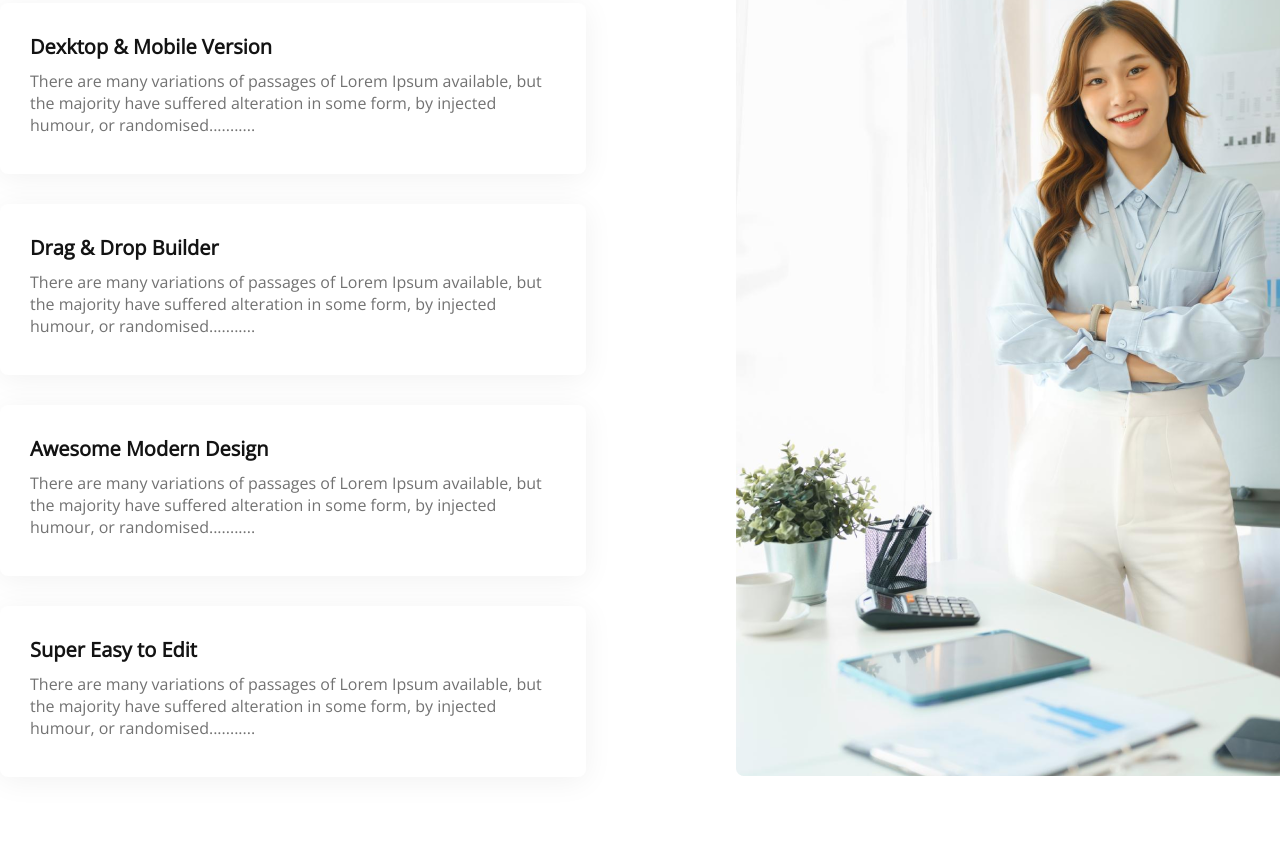
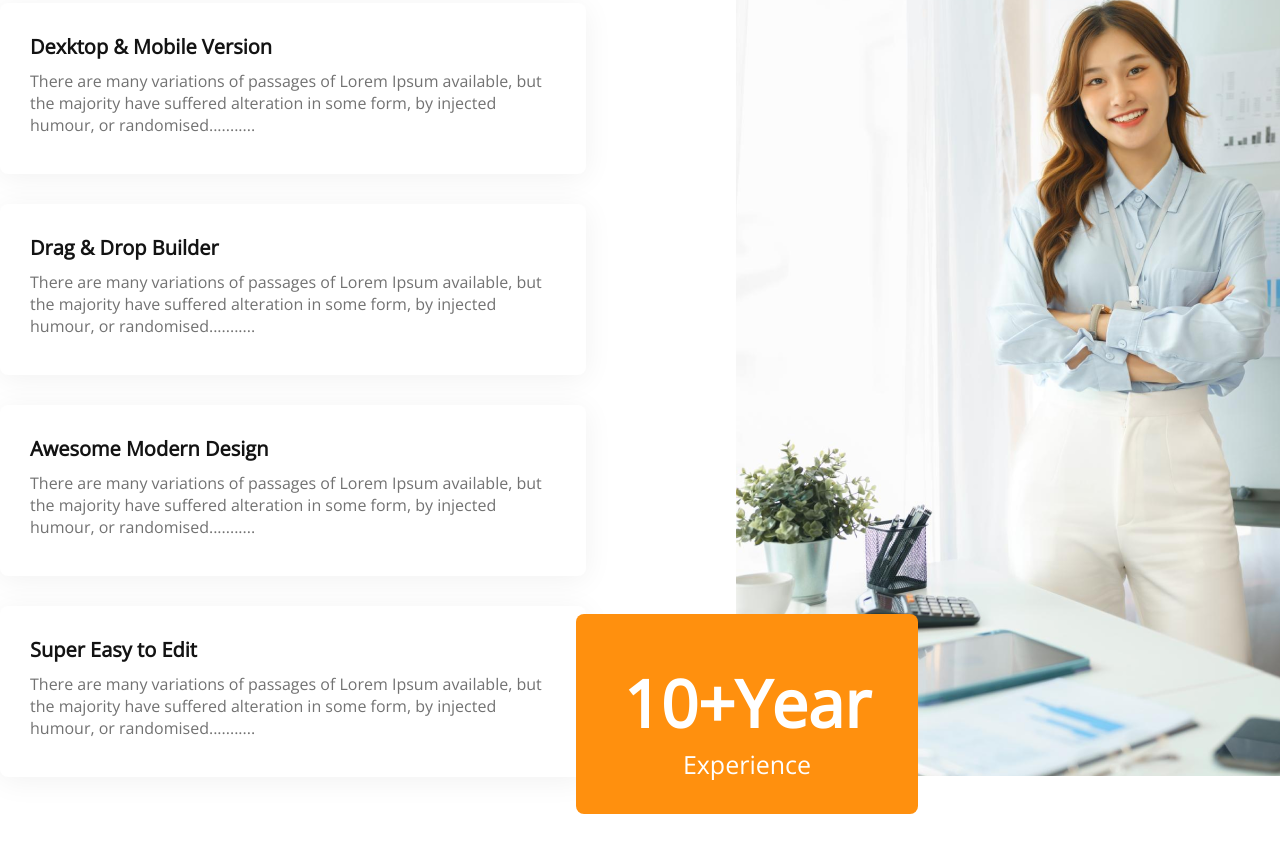
Before and after one commit to Hacker1971/g3-architects-main, a plain HTML site: page index.html in a window 1280 px wide. Shown: the part 2336-3188 px from the top of the page. Drawn offline with nearby package versions, Linux system fonts and the light colour scheme.

Commit message:
inportent side

```diff
--- a/index.html
+++ b/index.html
@@ -90,6 +90,13 @@
 
         </article>
     </article>
+        <section class="top-side">
+            <button class="btn-02">
+                <h1>10+Year</h1>
+                <p>Experience</p>
+            </button>
+        </section>
+
     <div class="border"></div>
 
 </body>
--- a/style.css
+++ b/style.css
@@ -176,6 +176,29 @@
     margin-bottom: -125px;
     margin-right: 20px;
  }
+            /* importent side */
+ .btn-02{
+    background: #FF900E;
+    border-radius: 8px;
+    width: 342px;
+    height: 200px;
+    border: 0;
+    padding: 45px;
+ }
+ .btn-02 > h1{
+    color: #FFFFFF;
+    font-weight: 700;
+    font-size: 65px;
+ }
+ .btn-02 > p {
+    color: #FFFFFF;
+    font-weight: 500;
+    font-size: 25px;
+ }
+ .top-side{
+    margin-top: -180px;
+    margin-left: 45%;
+ }
 
 
 
```
